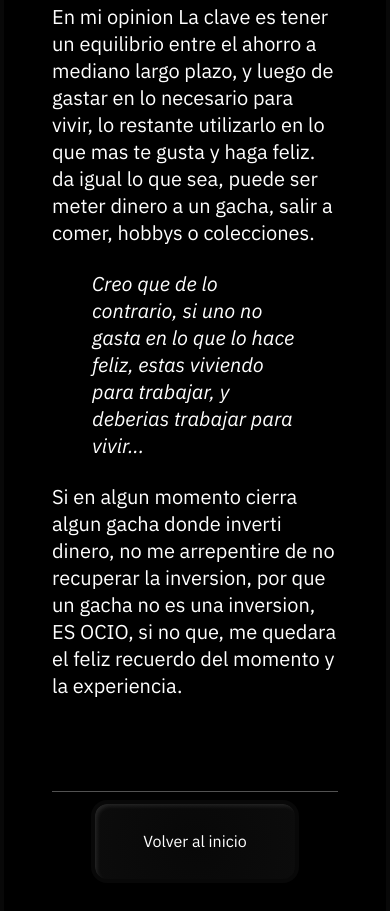
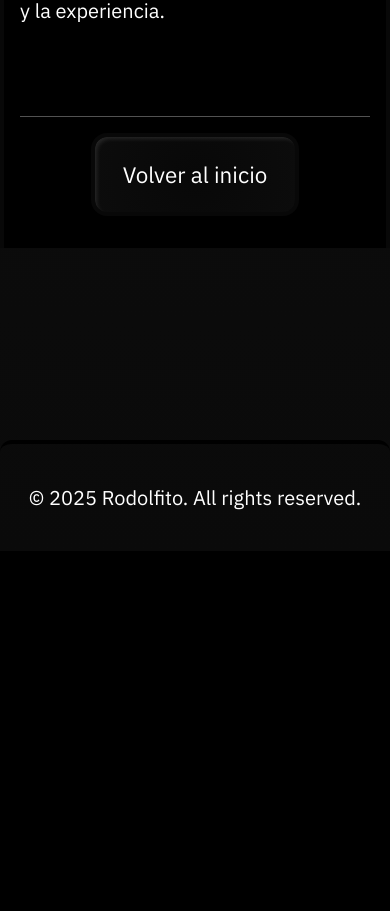
Before and after one commit to LautaroJSON/blog-cafe-front, an Astro site: page /blog/son-malos-los-gachas in a window 390 px wide. Shown: the part 5535-6446 px from the top of the page. After the commit the page ends 6086 px from the top, so only its background shows below. Built offline with nearby package versions, Linux system fonts and the light colour scheme; Astro itself is replaced by a stand-in of ours.

Commit message:
fix: arreglo responsive de post

```diff
--- a/package.json
+++ b/package.json
@@ -1,7 +1,7 @@
 {
   "name": "blog-cafe-front",
   "type": "module",
-  "version": "1.1.0",
+  "version": "1.1.2",
   "scripts": {
     "dev": "astro dev",
     "build": "astro build",
--- a/src/components/blog/post/Post.astro
+++ b/src/components/blog/post/Post.astro
@@ -18,7 +18,7 @@ const { title, description, pubDate, heroImage } = Astro.props;
     <Header />
     <main>
       <article>
-        <a href="/blog" class="blog-a-tag"> ⬅️ Volver</a>
+        <a href="/blog" class="blog-a-tag blog-back-butto"> ⬅️ Volver</a>
         <div class="blog-prose">
           <div class="blog-title">
             <h1 id="blog-back-button-id">{title}</h1>
@@ -64,8 +64,11 @@ const { title, description, pubDate, heroImage } = Astro.props;
 
   .blog-go-top-button {
     display: flex;
+    justify-self: center;
     justify-content: center;
     align-items: center;
+
+    margin: 2rem;
 
     width: 200px;
     height: 75px;
@@ -81,9 +84,6 @@ const { title, description, pubDate, heroImage } = Astro.props;
 
     border: 4px solid;
     border-color: #080808;
-
-    background-color: aliceblue;
-    margin: auto;
   }
 
   .blog-prose {
@@ -112,7 +112,7 @@ const { title, description, pubDate, heroImage } = Astro.props;
   article {
     width: 846px;
 
-    padding: 5rem;
+    padding: 5rem 5rem 0 5rem;
     background-color: #000000;
 
     border-left: 4px solid;
@@ -125,6 +125,9 @@ const { title, description, pubDate, heroImage } = Astro.props;
     max-height: 250px;
   }
 
+  .blog-back-butto {
+  }
+
   @media (max-width: 768px) {
     main {
       width: 100%;
@@ -132,7 +135,12 @@ const { title, description, pubDate, heroImage } = Astro.props;
     }
 
     article {
-      padding: 3rem;
+      padding: 3rem 1rem 1rem 1rem;
+    }
+
+    .blog-go-top-button {
+      font-size: 1.4rem;
+      margin: 1rem;
     }
   }
 </style>
```
